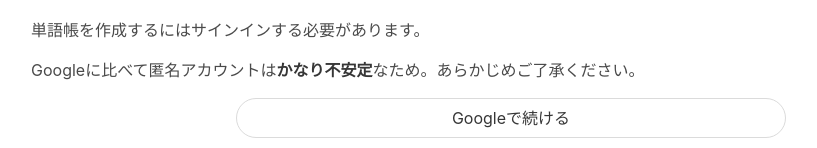
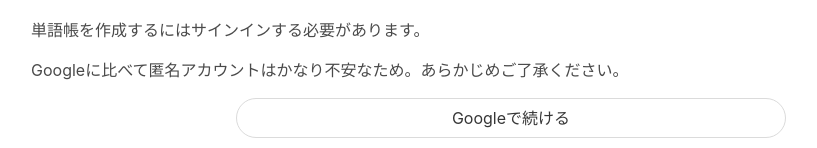
Before and after one commit to gyuugoro/ankipan2, a Nuxt app: page /manage in a window 1280 px wide. Shown: the part 175-323 px from the top of the page, without its empty margins (129-946 px from the left). Built offline with nearby package versions, Linux system fonts and the light colour scheme.

Commit message:
微調整

```diff
--- a/pages/manage.vue
+++ b/pages/manage.vue
@@ -6,7 +6,7 @@
       <div v-if="this.$store.state.user == ''" class="block mt-6">
         <h3>サインイン</h3>
         <p>単語帳を作成するにはサインインする必要があります。</p>
-        <p>Googleに比べて匿名アカウントは<strong>かなり不安定</strong>なため。あらかじめご了承ください。</p>
+        <p>Googleに比べて匿名アカウントはかなり不安なため。あらかじめご了承ください。</p>
         <div class="columns block is-multiline is-centered">
           <div class="column is-7">
             <button class="button is-fullwidth is-rounded" @click="sign_in_with_google">Googleで続ける</button>
@@ -102,7 +102,7 @@ export default {
     scrollTo({ top: 0 })
   },
   created() {
-    this.$store.dispatch("my_books_level_2")
+    this.$store.dispatch("my_books_level_2", true)
   },
   methods: {
     async sign_in_with_google() {
```
